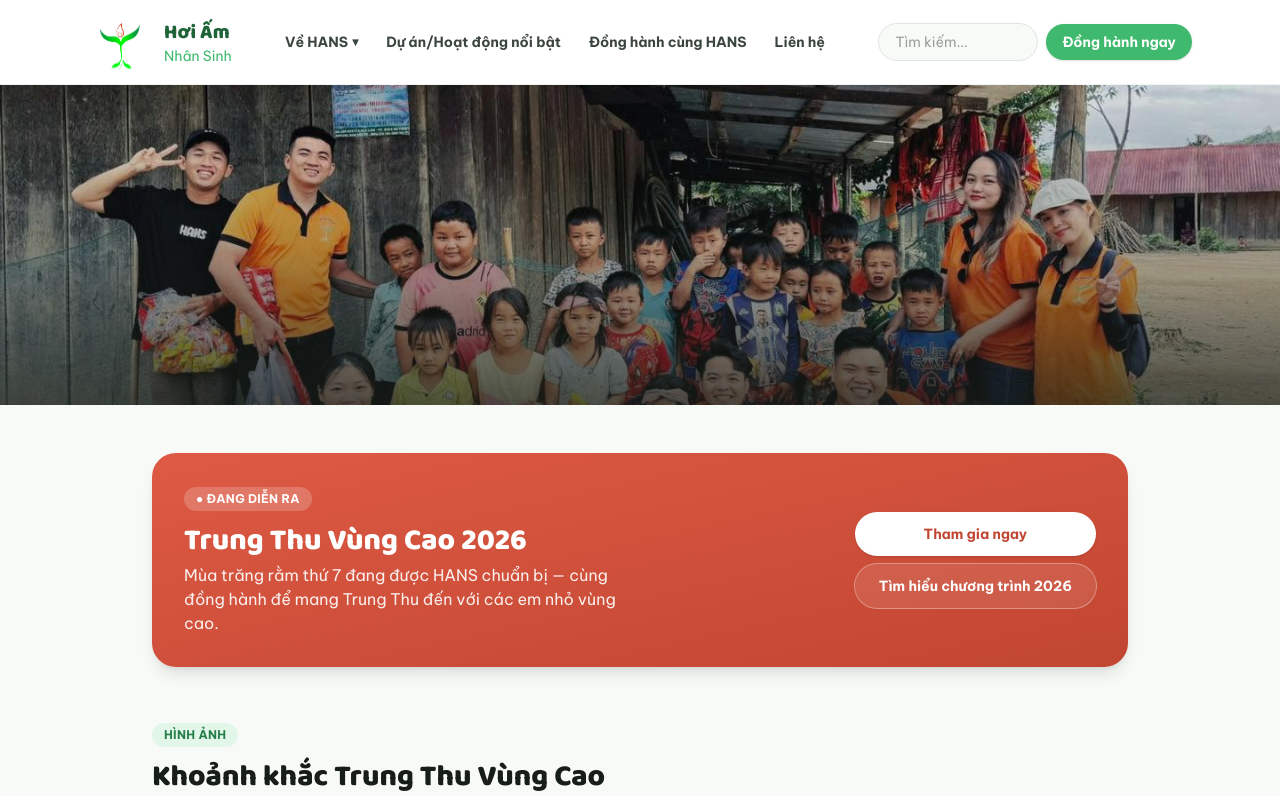
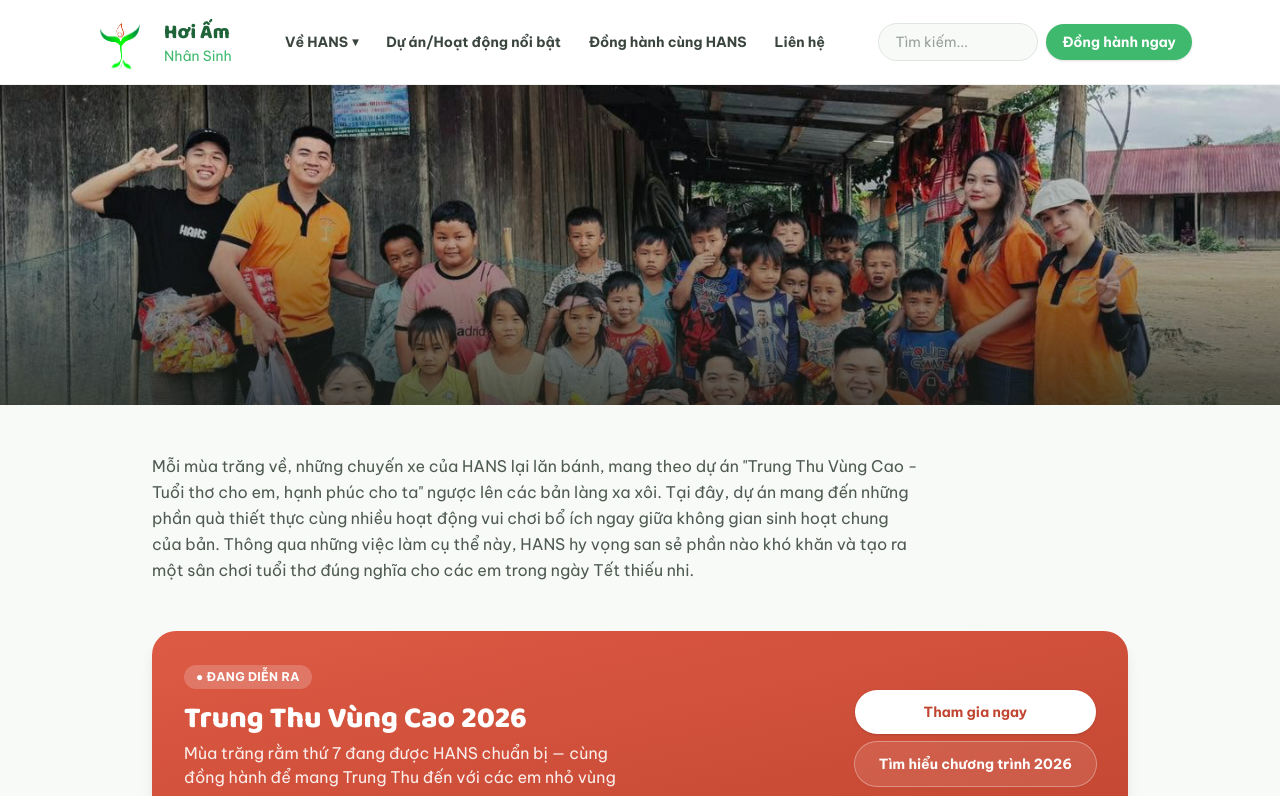
Before and after one commit to ChiNg-02/Website-Hans, a React (Vite) app: page /du-an-noi-bat/trung-thu-vung-cao in a window 1280 px wide. Shown: the top 796 px of the page. Built offline with nearby package versions, Linux system fonts and the light colour scheme.

Commit message:
giới thiệu trung thu vùng cao

```diff
--- a/src/pages/featured/TrungThuVungCao.tsx
+++ b/src/pages/featured/TrungThuVungCao.tsx
@@ -25,6 +25,15 @@
       />
 
       <div className="mx-auto max-w-5xl px-4 py-12 sm:px-6">
+        <p className="mb-12 max-w-3xl text-base leading-relaxed text-ink-600">
+          Mỗi mùa trăng về, những chuyến xe của HANS lại lăn bánh, mang theo dự án "Trung Thu Vùng
+          Cao - Tuổi thơ cho em, hạnh phúc cho ta" ngược lên các bản làng xa xôi. Tại đây, dự án
+          mang đến những phần quà thiết thực cùng nhiều hoạt động vui chơi bổ ích ngay giữa không
+          gian sinh hoạt chung của bản. Thông qua những việc làm cụ thể này, HANS hy vọng san sẻ
+          phần nào khó khăn và tạo ra một sân chơi tuổi thơ đúng nghĩa cho các em trong ngày Tết
+          thiếu nhi.
+        </p>
+
         {/* Current 2026 campaign highlight */}
         <div className="mb-14 overflow-hidden rounded-3xl bg-gradient-to-br from-accent-500 to-accent-600 p-6 text-white shadow-lg sm:p-8">
           <div className="flex flex-col items-start gap-4 sm:flex-row sm:items-center sm:justify-between">
```
